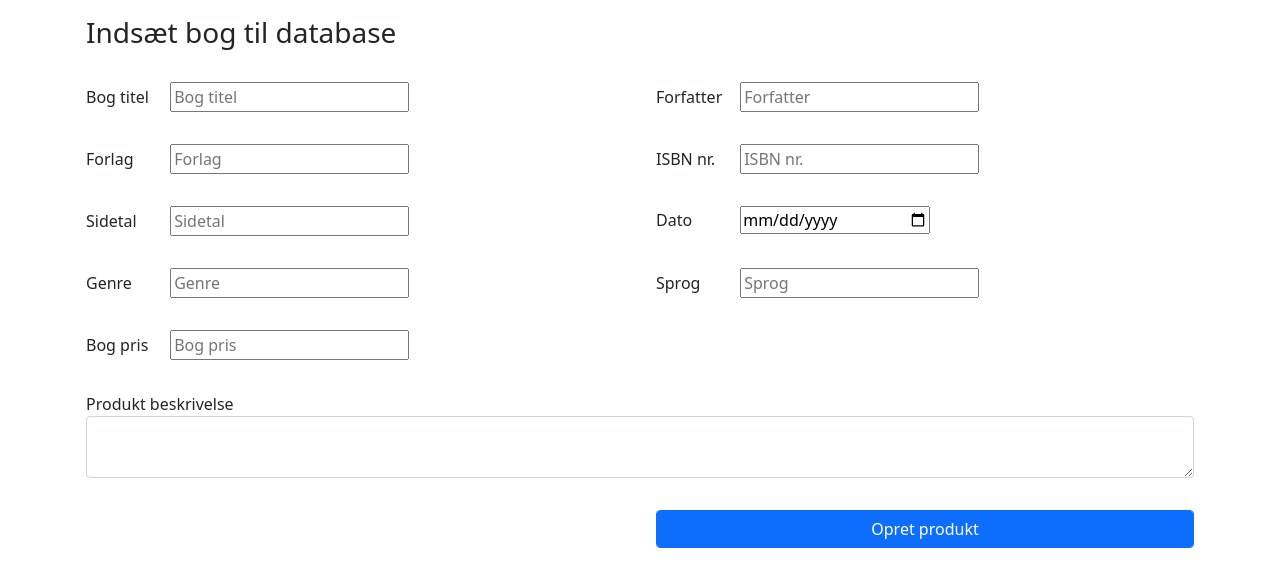
After one commit to julieisager/Books, a PHP site: page /insert.php in a window 1280 px wide. The commit adds this page. Shown: the top 587 px of the page. Run offline with PHP 8.4, Linux system fonts and the light colour scheme; style sheets or scripts are compiled from the project's sources; some libraries are stand-ins or nearby versions.

Commit message:
opgave 1

```diff
--- /dev/null
+++ b/insert.php
@@ -0,0 +1,140 @@
+<?php
+require "settings/init.php";
+
+if (!empty($_POST["data"])) {
+    $data = $_POST["data"];
+
+    $sql = "INSERT INTO produkter (prodTitle, prodDescription, prodPrice, prodAuthor, prodGenre, prodPages, prodDate, prodLanguage, prodPublisher, prodISBN)
+VALUES (:prodTitle, :prodDescription, :prodPrice, :prodAuthor, :prodGenre, :prodPages, :prodDate, :prodLanguage, :prodPublisher, :prodISBN)";
+    $bind = [":prodTitle" => $data["prodTitle"], ":prodDescription" => $data["prodDescription"], ":prodPrice" => $data["prodPrice"],
+        ":prodAuthor" => $data["prodAuthor"], ":prodGenre" => $data["prodGenre"], ":prodPages" => $data["prodPages"], ":prodDate" => $data["prodDate"], ":prodLanguage" => $data["prodLanguage"], ":prodPublisher" => $data["prodPublisher"], ":prodISBN" => $data["prodISBN"]
+    ];
+
+    $db->sql($sql, $bind, false);
+
+    echo "Bogen er nu indsat. <a href='insert.php'>Indsæt en bog mere </a>";
+    exit;
+}
+?>
+
+<!DOCTYPE html>
+<html lang="da">
+<head>
+	<meta charset="utf-8">
+
+	<title>Indsæt til database</title>
+
+	<meta name="robots" content="All">
+	<meta name="author" content="Udgiver">
+	<meta name="copyright" content="Information om copyright">
+
+	<link href="css/bootstrap.css" rel="stylesheet" type="text/css">
+	<link href="css/styles.css" rel="stylesheet" type="text/css">
+
+	<meta name="viewport" content="width=device-width, initial-scale=1">
+
+    <script src="https://cdn.tiny.cloud/1/az2vfb59vcpux7eglotcizh950qh0bb2hr5i9arkeh3titrq/tinymce/6/tinymce.min.js" referrerpolicy="origin"></script>
+
+</head>
+
+<body>
+
+<form method="post" action="insert.php">
+
+    <div class="container">
+    <div class="row">
+
+        <div class="col-12 p-3">
+            <h3>Indsæt bog til database</h3>
+        </div>
+
+        <div class="col-12 col-md-6 p-3">
+            <div class="form-group">
+                <label style="width: 80px" for="prodTitle">Bog titel</label>
+                <input class="form-group" type="text" name="data[prodTitle]" id="prodTitle" placeholder="Bog titel" value="">
+            </div>
+        </div>
+
+        <div class="col-12 col-md-6 p-3">
+            <div class="form-group">
+                <label style="width: 80px"for="prodAuthor">Forfatter</label>
+                <input class="form-group" type="text" name="data[prodAuthor]" id="prodAuthor" placeholder="Forfatter" value="">
+            </div>
+        </div>
+
+        <div class="col-12 col-md-6 p-3">
+            <div class="form-group">
+                <label style="width: 80px" for="prodPublisher">Forlag</label>
+                <input class="form-group" type="text" name="data[prodPublisher]" id="prodPublisher" placeholder="Forlag" value="">
+            </div>
+        </div>
+
+        <div class="col-12 col-md-6 p-3">
+            <div class="form-group">
+                <label style="width: 80px" for="prodISBN">ISBN nr.</label>
+                <input class="form-group" type="number" name="data[prodISBN]" id="prodISBN" placeholder="ISBN nr." value="">
+            </div>
+        </div>
+
+        <div class="col-12 col-md-6 p-3">
+            <div class="form-group">
+                <label style="width: 80px" for="prodPages">Sidetal</label>
+                <input class="form-group" type="number" name="data[prodPages]" id="prodPages" placeholder="Sidetal" value="">
+            </div>
+        </div>
+
+        <div class="col-12 col-md-6 p-3">
+            <div class="form-group">
+                <label style="width: 80px" for="prodDate">Dato</label>
+                <input style="width: 190px" class="form-group" type="date" name="data[prodDate]" id="prodDate" placeholder="" value="">
+            </div>
+        </div>
+
+        <div class="col-12 col-md-6 p-3">
+            <div class="form-group">
+                <label style="width: 80px" for="prodGenre">Genre</label>
+                <input class="form-group" type="text" name="data[prodGenre]" id="prodGenre" placeholder="Genre" value="">
+            </div>
+        </div>
+
+        <div class="col-12 col-md-6 p-3">
+            <div class="form-group">
+                <label style="width: 80px" for="prodLanguage">Sprog</label>
+                <input class="form-group" type="text" name="data[prodLanguage]" id="prodLanguage" placeholder="Sprog" value="">
+            </div>
+        </div>
+
+        <div class="col-12 col-md-6 p-3">
+            <div class="form-group">
+                <label style="width: 80px" for="prodPrice">Bog pris</label>
+                <input class="form-group" type="number" step="0.1" name="data[prodPrice]" id="prodPrice" placeholder="Bog pris" value="">
+            </div>
+        </div>
+
+        <div class="col-12 p-3">
+            <label for="prodDescription">Produkt beskrivelse</label>
+            <textarea class="form-control" name="data[prodDescription]" id="prodDescription"></textarea>
+        </div>
+
+
+        <div class="col-12 col-md-6 offset-md-6 p-3">
+            <button class="form-control btn btn-primary" type="submit" id="btnSubmit">Opret produkt</button>
+        </div>
+
+    </div>
+    </div>
+
+</form>
+
+<script src="node_modules/bootstrap/dist/js/bootstrap.bundle.min.js"></script>
+
+<script>
+
+    tinymce.init({
+        selector: 'textarea#prodDescription',
+    });
+
+
+</script>
+</body>
+</html>
--- a/settings/init.php
+++ b/settings/init.php
@@ -5,7 +5,7 @@ define("CONFIG_LIVE", "0"); // 0: Test enviroment || 1: Live enviroment
 
 if(CONFIG_LIVE == 0){
     $DB_SERVER = "localhost";
-    $DB_NAME = "test";
+    $DB_NAME = "books";
     $DB_USER = "root";
     $DB_PASS = "";
 }else{
```
Also changed, not shown: css/bootstrap.scss (line endings or trailing spaces), css/styles.scss (line endings or trailing spaces).
